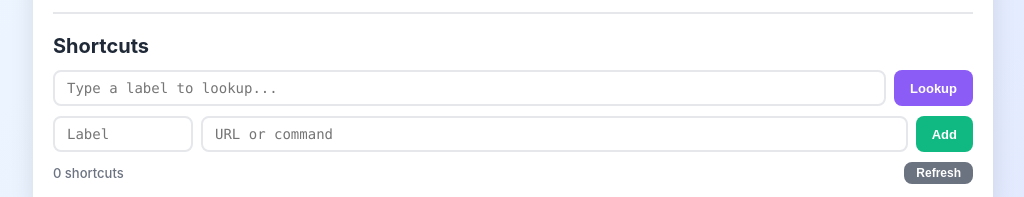
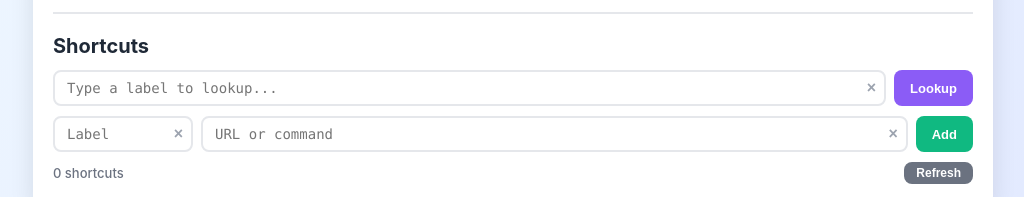
Before and after one commit to firedynasty/clipboard_manager, a React (Create React App) app: page / in a window 1280 px wide. Shown: the part 344-541 px from the top of the page, without its empty margins (127-1151 px from the left). Built offline with nearby package versions, Linux system fonts and the light colour scheme.

Commit message:
Add clear/focus buttons to shortcuts inputs
Each input gets an × button that clears the field and focuses it,
making it quick to reset and retype.

Co-Authored-By: Claude Opus 4.6 <noreply@anthropic.com>

```diff
--- a/src/App.css
+++ b/src/App.css
@@ -227,6 +227,43 @@ button:hover {
   margin-bottom: 10px;
 }
 
+.input-wrap {
+  position: relative;
+  display: flex;
+  align-items: center;
+}
+
+.input-wrap-grow {
+  flex: 1;
+}
+
+.shortcuts-lookup-row .input-wrap {
+  flex: 1;
+}
+
+.input-wrap .shortcuts-input {
+  padding-right: 28px;
+}
+
+.input-clear-btn {
+  position: absolute;
+  right: 4px;
+  background: none;
+  color: #9ca3af;
+  border: none;
+  font-size: 16px;
+  padding: 2px 6px;
+  line-height: 1;
+  cursor: pointer;
+  border-radius: 4px;
+}
+
+.input-clear-btn:hover {
+  color: #374151;
+  background: #e5e7eb;
+  transform: none;
+}
+
 .shortcuts-input {
   padding: 8px 12px;
   font-size: 14px;
@@ -241,7 +278,7 @@ button:hover {
 }
 
 .shortcuts-lookup-row .shortcuts-input {
-  flex: 1;
+  width: 100%;
 }
 
 .shortcuts-label-input {
@@ -250,7 +287,7 @@ button:hover {
 }
 
 .shortcuts-content-input {
-  flex: 1;
+  width: 100%;
 }
 
 .shortcuts-btn {
--- a/src/App.js
+++ b/src/App.js
@@ -17,6 +17,9 @@ function App() {
   const [newLabel, setNewLabel] = useState('');
   const [newContent, setNewContent] = useState('');
   const [copiedLabel, setCopiedLabel] = useState(null);
+  const lookupRef = useRef(null);
+  const labelRef = useRef(null);
+  const contentRef = useRef(null);
 
   const parseShortcuts = (text) => {
     if (!text) return [];
@@ -284,7 +287,9 @@ function App() {
           <h2>Shortcuts</h2>
 
           <div className="shortcuts-lookup-row">
+            <div className="input-wrap">
               <input
+                ref={lookupRef}
                 type="text"
                 value={lookupQuery}
                 onChange={(e) => setLookupQuery(e.target.value)}
@@ -292,18 +297,26 @@ function App() {
                 placeholder="Type a label to lookup..."
                 className="shortcuts-input"
               />
+              <button className="input-clear-btn" onClick={() => { setLookupQuery(''); lookupRef.current.focus(); }}>&times;</button>
+            </div>
             <button onClick={() => shortcutLookup(lookupQuery)} className="shortcuts-btn lookup-btn">Lookup</button>
           </div>
 
           <div className="shortcuts-add-row">
+            <div className="input-wrap">
               <input
+                ref={labelRef}
                 type="text"
                 value={newLabel}
                 onChange={(e) => setNewLabel(e.target.value)}
                 placeholder="Label"
                 className="shortcuts-input shortcuts-label-input"
               />
+              <button className="input-clear-btn" onClick={() => { setNewLabel(''); labelRef.current.focus(); }}>&times;</button>
+            </div>
+            <div className="input-wrap input-wrap-grow">
               <input
+                ref={contentRef}
                 type="text"
                 value={newContent}
                 onChange={(e) => setNewContent(e.target.value)}
@@ -311,6 +324,8 @@ function App() {
                 placeholder="URL or command"
                 className="shortcuts-input shortcuts-content-input"
               />
+              <button className="input-clear-btn" onClick={() => { setNewContent(''); contentRef.current.focus(); }}>&times;</button>
+            </div>
             <button onClick={addShortcut} className="shortcuts-btn add-btn">Add</button>
           </div>
 
```
Lines whose indentation alone changed are shown as unchanged.
